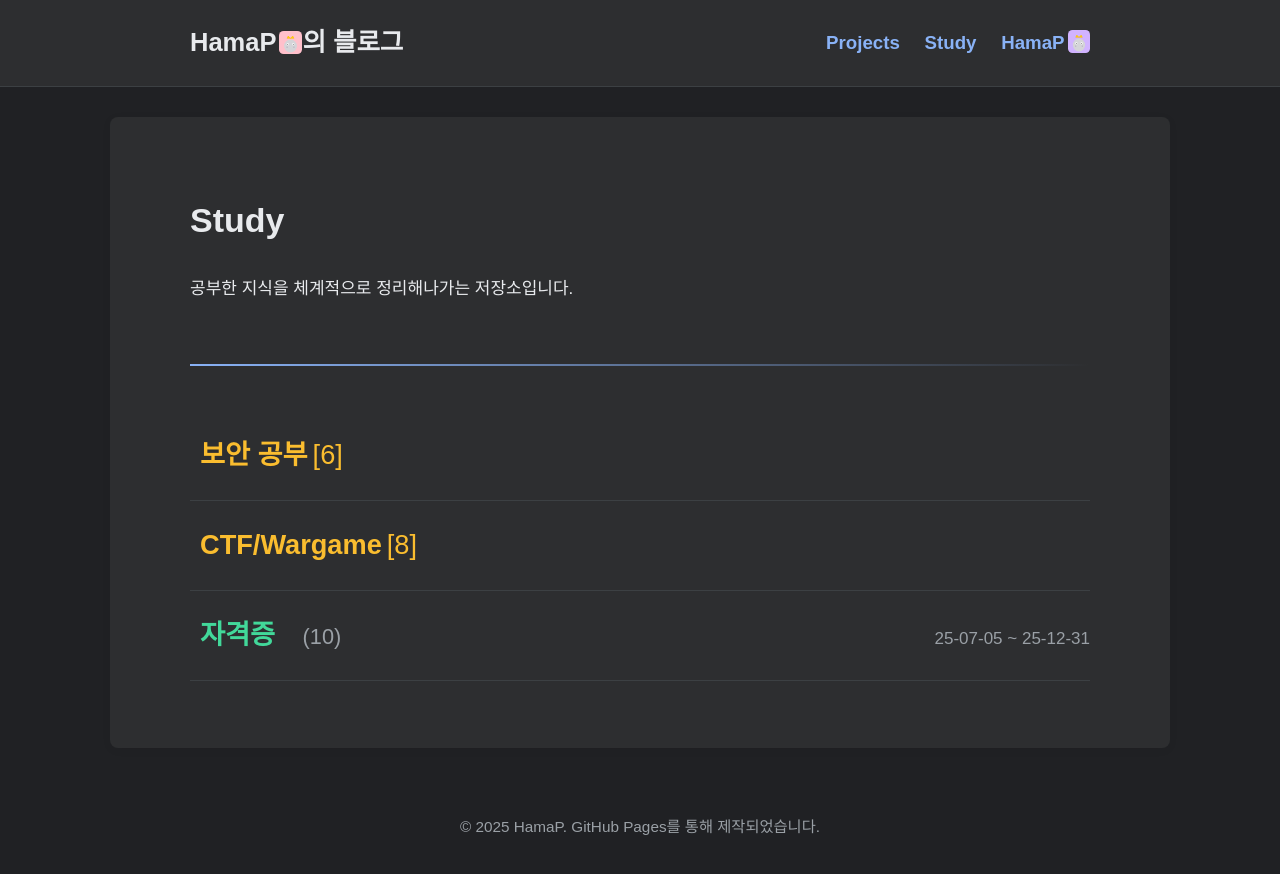
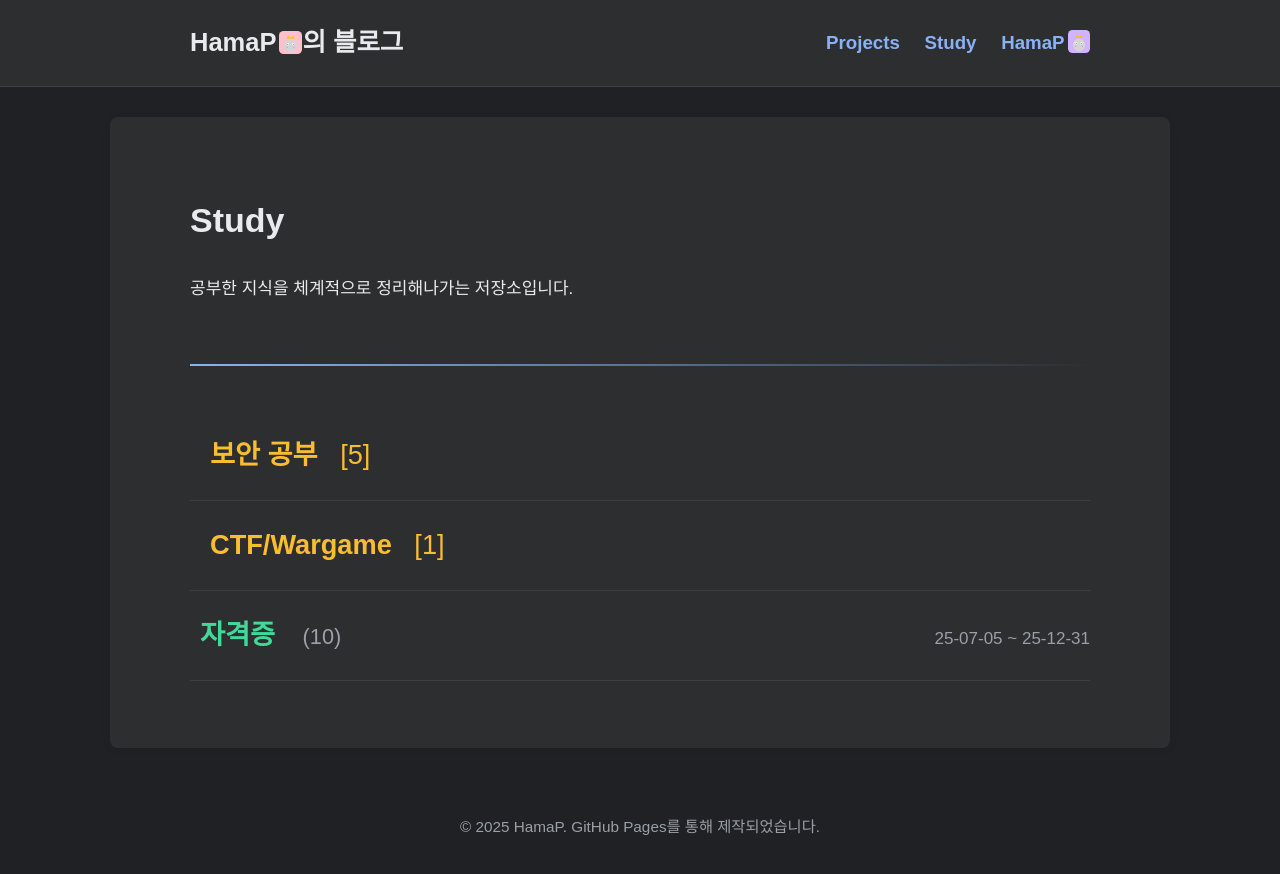
Before and after one commit to HamaP0/HamaP0.github.io, a Jekyll site: the page built from study.html, in a window 1280 px wide. Shown: the top 874 px of the page. Built offline with Jekyll 4.4.1, drawn with Linux system fonts in a browser that asks for light colours; some web fonts are replaced.

Commit message:
Update study.html

```diff
--- a/study.html
+++ b/study.html
@@ -9,23 +9,35 @@ title: Study
 
 <ul class="category-list">
 
-  <!-- 1. '보안 공부' 상위 카테고리 그룹 링크 (HTML 구조 단순화) -->
+  <!-- 1. '보안 공부' 상위 카테고리 그룹 링크 (게시글이 있는 하위 카테고리만 카운트) -->
   <li class="category-group-link">
     {% assign tech_categories = "웹 기술|웹 해킹|앱 해킹|시스템 해킹|해킹 툴|NGFW" | split: "|" %}
+    {% assign active_tech_count = 0 %}
+    {% for cat in tech_categories %}
+      {% if site.categories[cat].size > 0 %}
+        {% assign active_tech_count = active_tech_count | plus: 1 %}
+      {% endif %}
+    {% endfor %}
     <a class="post-link" href="{{ '/security-study.html' | relative_url }}">
-      보안 공부<span class="category-count-bracket">[{{ tech_categories | size }}]</span>
+      <span class="category-title-text">보안 공부</span> <span class="category-count-bracket">[{{ active_tech_count }}]</span>
     </a>
   </li>
 
-  <!-- 2. 'CTF/Wargame' 상위 카테고리 그룹 링크 (HTML 구조 단순화) -->
+  <!-- 2. 'CTF/Wargame' 상위 카테고리 그룹 링크 (게시글이 있는 하위 카테고리만 카운트) -->
   <li class="category-group-link">
     {% assign ctf_categories = "bandit|드림핵|OWASP-JuiceShop|TryHackMe|PortSwigger|OvertheWire|Rcity|Pwnable" | split: "|" %}
+    {% assign active_ctf_count = 0 %}
+    {% for cat in ctf_categories %}
+      {% if site.categories[cat].size > 0 %}
+        {% assign active_ctf_count = active_ctf_count | plus: 1 %}
+      {% endif %}
+    {% endfor %}
     <a class="post-link" href="{{ '/ctf-wargame.html' | relative_url }}">
-      CTF/Wargame<span class="category-count-bracket">[{{ ctf_categories | size }}]</span>
+      <span class="category-title-text">CTF/Wargame</span> <span class="category-count-bracket">[{{ active_ctf_count }}]</span>
     </a>
   </li>
 
-  <!-- 3. '자격증' 독립 카테고리 (기존 구조 유지) -->
+  <!-- 3. '자격증' 독립 카테고리 -->
   {% assign independent_categories = "자격증" | split: "|" %}
   {% for cat in independent_categories %}
     {% assign posts_in_cat = site.categories[cat] %}
```
